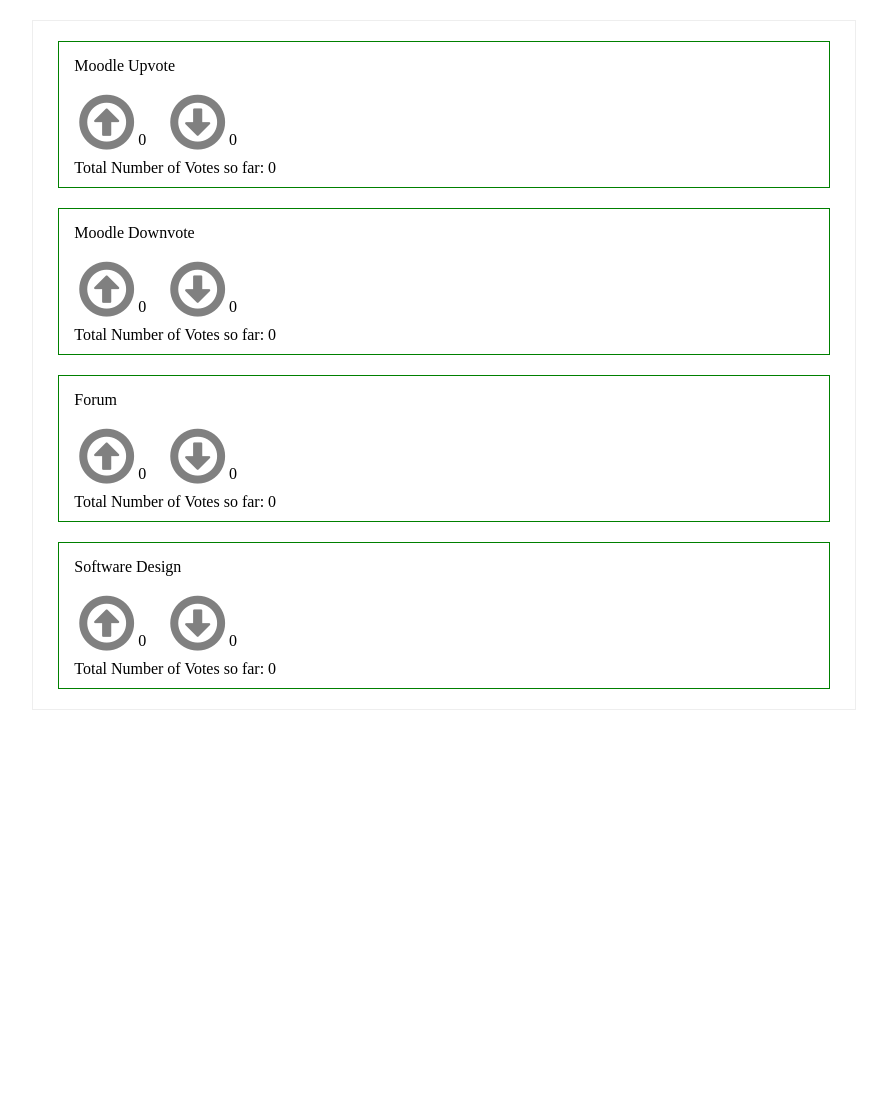
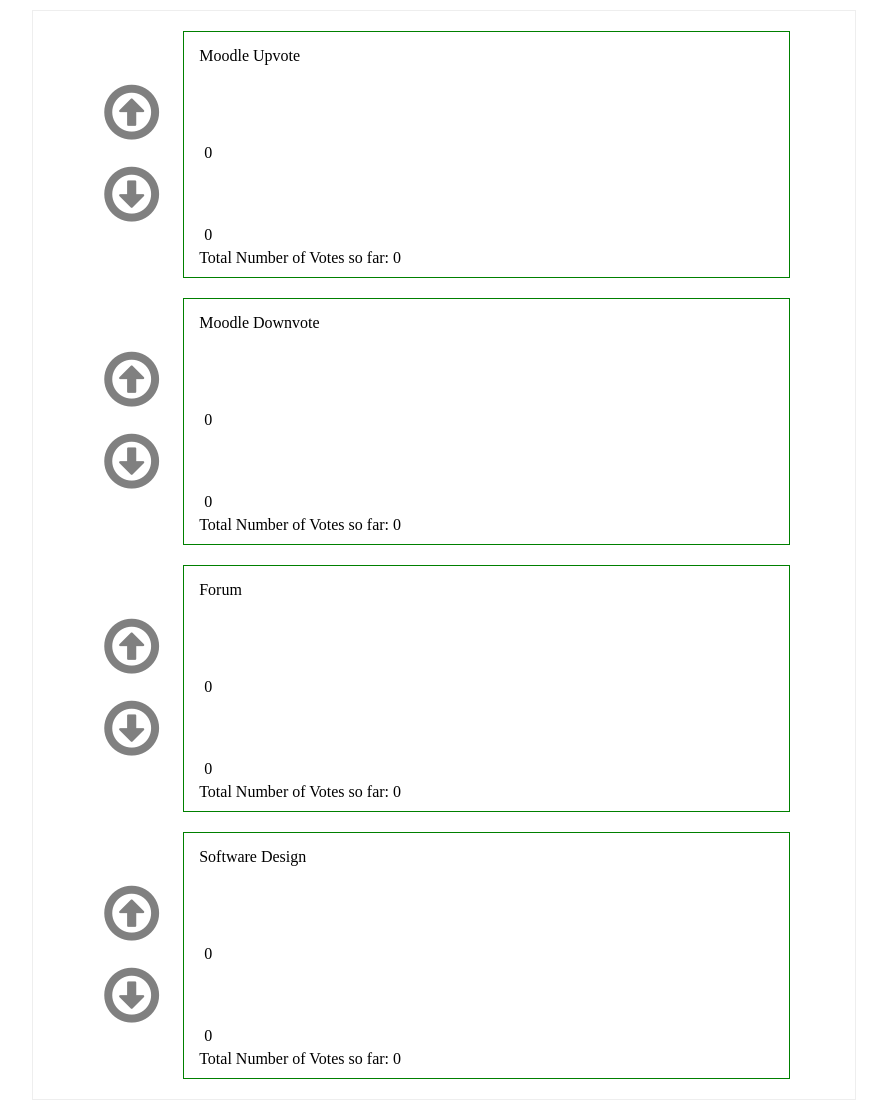
Before and after one commit to Sibusiso123/Moodle-forum, a PHP site: page /new_voting/index.php in a window 1280 px wide. Shown: the whole page, without its empty margins (196-1083 px from the left). Before the commit the page ends 710 px from the top, so only its background shows below. Run offline with PHP 8.4, Linux system fonts and the light colour scheme; data comes from the database, SQL or seed files in the repository; data that the repository does not hold is empty; some libraries are stand-ins or nearby versions.

Commit message:
Update main.css

```diff
--- a/new_voting/main.css
+++ b/new_voting/main.css
@@ -1,13 +1,14 @@
 .posts-wrapper{
-	width: 65%;
-  margin: 20px auto;
+  width: 65%;
+  margin: 10px auto;
   border: 1px solid #eee;
 }
 .post {
-  width: 90%;
+  width: 70%;
   margin: 20px auto;
   padding: 15px 15px 10px 15px;
   border: 1px solid green;
+  margin-left: 150px;
 }
 .post-info {
   margin: 10px auto 0px;
@@ -15,6 +16,8 @@
 }
 .fa {
   font-size: 4em;
+  margin-right: 700px;
+  margin-left: -100px;
 
 }
 .fa-arrow-circle-up, .fa-arrow-circle-down {
@@ -23,6 +26,7 @@
 .logged_in_user {
   padding: 15px 30px 10px;
 }
+
 i {
   color: grey;
 }
```
